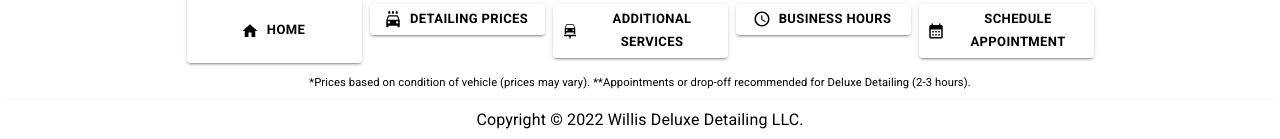
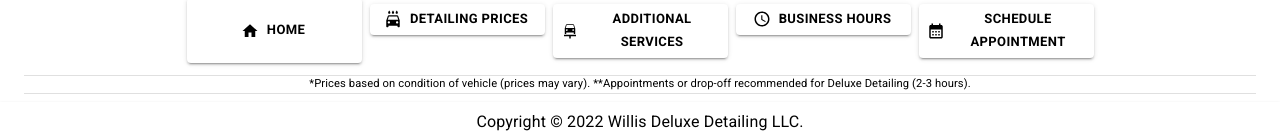
Before and after one commit to LazyShuyaa/car-detailing-website, a React (Create React App) app: page /schedule-appointment in a window 1280 px wide. Shown: the part 708-847 px from the top of the page. Built offline with nearby package versions, Linux system fonts and the light colour scheme.

Commit message:
updated footer with dividers

```diff
--- a/src/components/FinePrint.js
+++ b/src/components/FinePrint.js
@@ -8,6 +8,7 @@ import "@fontsource/roboto/400.css";
 import "@fontsource/roboto/500.css";
 import "@fontsource/roboto/700.css";
 import Box from "@mui/material/Box";
+import Divider from "@mui/material/Divider";
 import Grid from "@mui/material/Grid";
 import Paper from "@mui/material/Paper";
 import { styled } from "@mui/material/styles";
@@ -43,11 +44,13 @@ class Footer extends Component {
             }}
           >
             <FooterNav />
+            <Divider variant="middle"></Divider>
             <Typography sx={{ fontSize: ".7rem" }}>
               *Prices based on condition of vehicle (prices may vary).
               **Appointments or drop-off recommended for Deluxe Detailing (2-3
               hours).
             </Typography>
+            <Divider variant="middle"></Divider>
           </Item>
         </Grid>
       </Box>
--- a/src/components/Header.js
+++ b/src/components/Header.js
@@ -57,7 +57,9 @@ const Header = () => {
   return (
     <AppBar position="sticky">
       <Container
-        sx={{ justifyContent: { xs: "space-evenly", lg: "space-around" } }}
+        sx={{
+          justifyContent: { xs: "space-evenly", lg: "space-around" },
+        }}
       >
         <Toolbar disableGutters>
           <Typography
```
